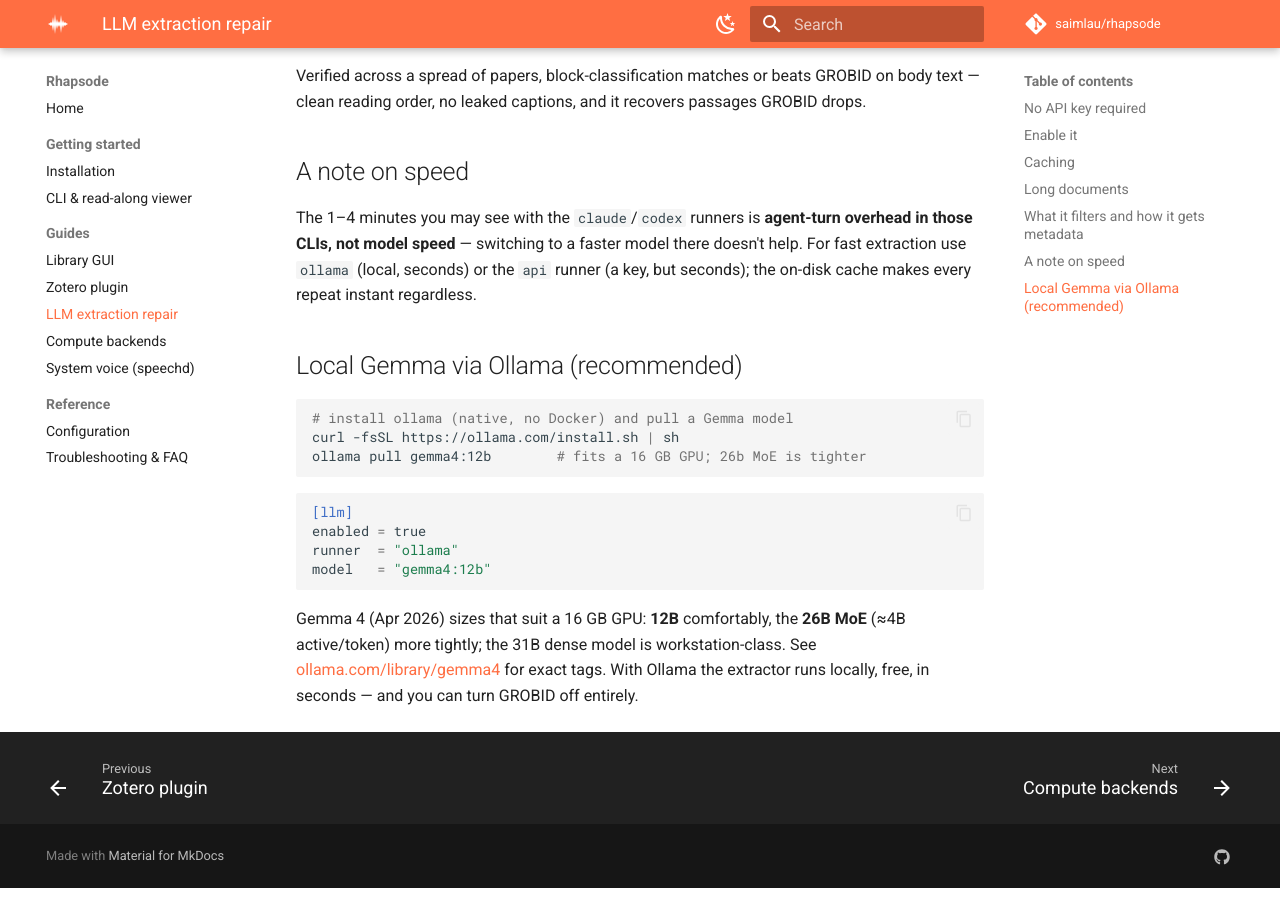
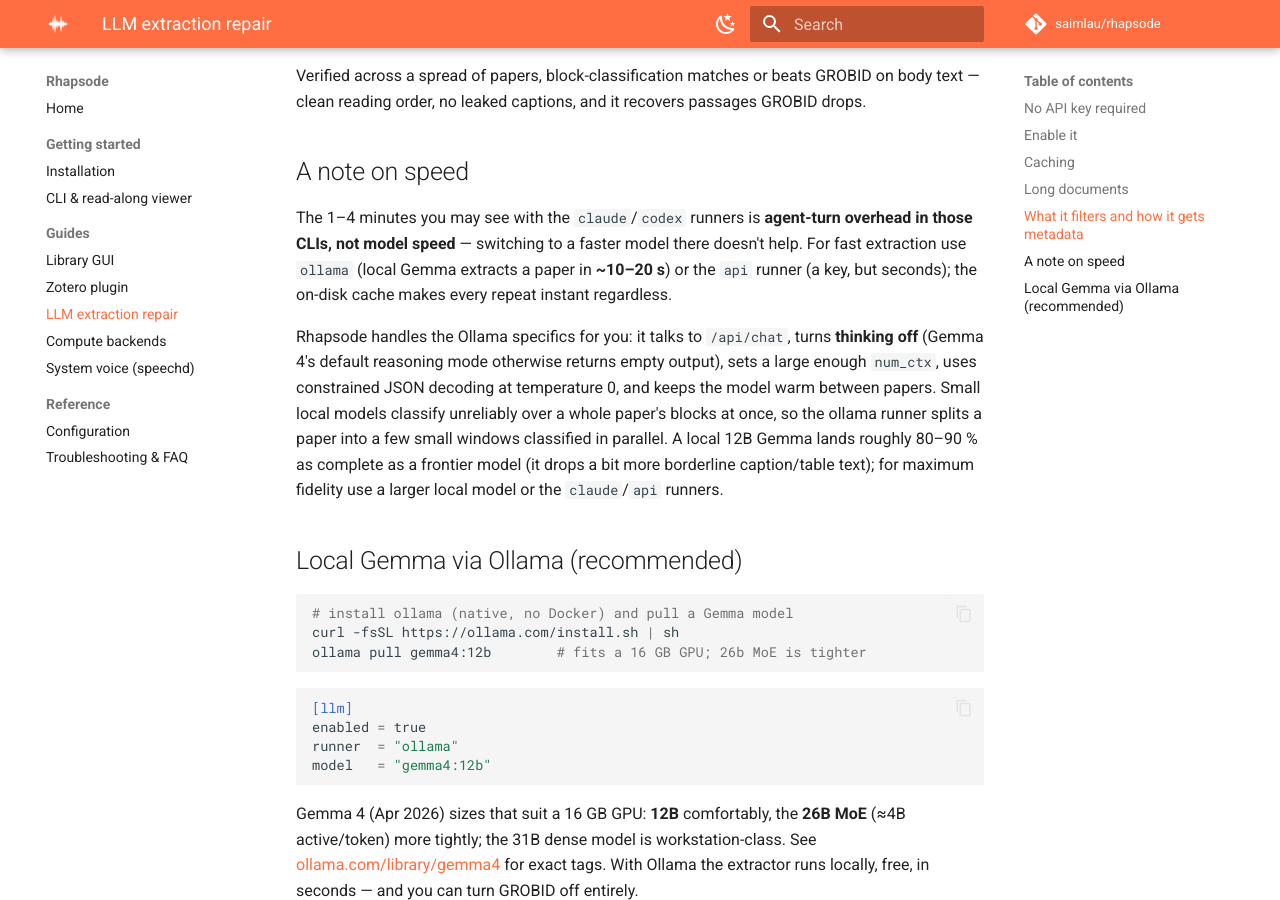
Before and after one commit to saimlau/rhapsode, an MkDocs documentation site: the page built from docs/llm.md, in a window 1280 px wide and 900 px high, scrolled down 2202 px. Built offline with MkDocs 1.6.1 and Material for MkDocs 9.7.7, drawn with Linux system fonts in a browser that asks for light colours; comment, search, counter and statistics services are not loaded.

Commit message:
Docs: Ollama runner is validated fast (~10-20s); Gemma 4 specifics auto-handled

```diff
--- a/docs/llm.md
+++ b/docs/llm.md
@@ -97,9 +97,19 @@
 
 The 1–4 minutes you may see with the `claude`/`codex` runners is **agent-turn
 overhead in those CLIs, not model speed** — switching to a faster model there
-doesn't help. For fast extraction use `ollama` (local, seconds) or the `api`
-runner (a key, but seconds); the on-disk cache makes every repeat instant
-regardless.
+doesn't help. For fast extraction use `ollama` (local Gemma extracts a paper in
+**~10–20 s**) or the `api` runner (a key, but seconds); the on-disk cache makes
+every repeat instant regardless.
+
+Rhapsode handles the Ollama specifics for you: it talks to `/api/chat`, turns
+**thinking off** (Gemma 4's default reasoning mode otherwise returns empty
+output), sets a large enough `num_ctx`, uses constrained JSON decoding at
+temperature 0, and keeps the model warm between papers. Small local models
+classify unreliably over a whole paper's blocks at once, so the ollama runner
+splits a paper into a few small windows classified in parallel. A local 12B
+Gemma lands roughly 80–90 % as complete as a frontier model (it drops a bit
+more borderline caption/table text); for maximum fidelity use a larger local
+model or the `claude`/`api` runners.
 
 ## Local Gemma via Ollama (recommended)
 
```
